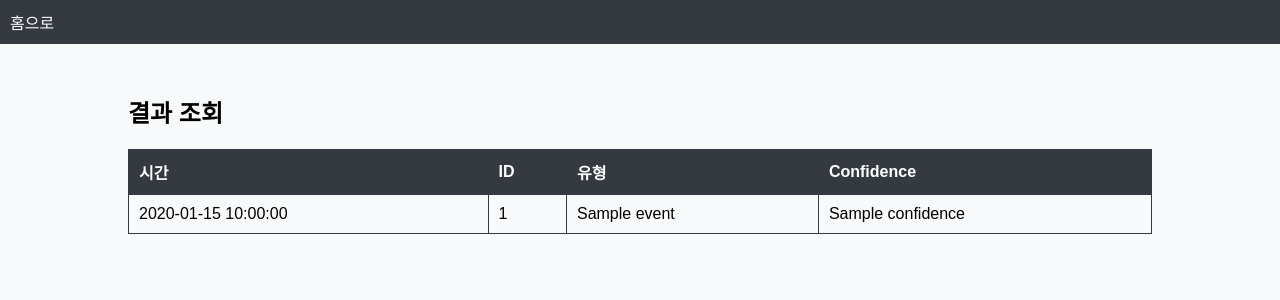
After one commit to junny1117/Events-Detection-from-CCTV-Video, a Flask app: template templates/events-design.html in a window 1280 px wide. The commit adds this page. Shown: the top 300 px of the page. Run offline with Flask 3, Linux system fonts and the light colour scheme; the template is opened without the code that fills it: most values are stand-ins (such as "Sample title", 1, 10 or a date in 2020); parts of the project's set-up code (start-up, migrations or seed data) failed here and were passed over.

Commit message:
코드 수정

```diff
--- a/app.py
+++ b/app.py
@@ -163,7 +163,7 @@ def update_roi(roi_type, roi):
 @login_required
 def events():
     events = db_session.query(Event).order_by(Event.timestamp.desc()).all()  # 최신 이벤트부터 정렬
-    return render_template('events.html', events=events)
+    return render_template('events-design.html', events=events)
 
 def gen_frames():
     global tracked_objects, tracked_events
--- a/templates/cctv-monitoring.html
+++ b/templates/cctv-monitoring.html
@@ -95,7 +95,7 @@
 <body>
 
     <div class="header">
-        <div class="product-name">제품이름</div>
+        <div class="product-name">침입 및 불법주차 자동 감시 시스템</div>
         <div>
             <a href="{{ url_for('logout') }}">로그아웃</a>
             <a href="{{ url_for('events') }}">결과 조회</a>
--- /dev/null
+++ b/templates/events-design.html
@@ -0,0 +1,108 @@
+<!doctype html>
+<html lang="ko">
+<head>
+  <meta charset="utf-8">
+  <title>결과 조회</title>
+  <style>
+    body {
+      font-family: Arial, sans-serif;
+      background-color: #f8f9fa;
+      margin: 0;
+      padding: 0;
+    }
+
+    .navbar {
+      background-color: #343a40;
+      color: white;
+      padding: 10px;
+    }
+
+    .navbar a {
+      color: white;
+      text-decoration: none;
+      margin-right: 20px;
+    }
+
+    .container {
+      margin: 50px auto;
+      width: 80%;
+    }
+
+    h1 {
+      font-size: 24px;
+      margin-bottom: 20px;
+    }
+
+    table {
+      width: 100%;
+      border-collapse: collapse;
+    }
+
+    table, th, td {
+      border: 1px solid #343a40;
+    }
+
+    th, td {
+      padding: 10px;
+      text-align: left;
+    }
+
+    th {
+      background-color: #343a40;
+      color: white;
+    }
+
+    tr:nth-child(even) {
+      background-color: #f2f2f2;
+    }
+
+    tr:hover {
+      background-color: #ddd;
+    }
+
+    .btn-primary {
+      background-color: #007bff;
+      color: white;
+      padding: 10px 20px;
+      text-decoration: none;
+      display: inline-block;
+      margin-top: 20px;
+    }
+
+    .btn-primary:hover {
+      background-color: #0056b3;
+    }
+  </style>
+</head>
+<body>
+  <div class="navbar">
+
+    <a href="{{ url_for('index') }}">홈으로</a>
+  </div>
+
+  <div class="container">
+    <h1>결과 조회</h1>
+    <table>
+      <thead>
+        <tr>
+          <th>시간</th>
+          <th>ID</th>
+          <th>유형</th>
+          <th>Confidence</th>
+        </tr>
+      </thead>
+      <tbody>
+        {% for event in events %}
+        <tr>
+          <td>{{ event.timestamp }}</td>
+          <td>{{ event.id }}</td>
+          <td>{{ event.label }}</td>
+          <td>{{ event.confidence }}</td>
+        </tr>
+        {% endfor %}
+      </tbody>
+    </table>
+
+  </div>
+</body>
+</html>
```
